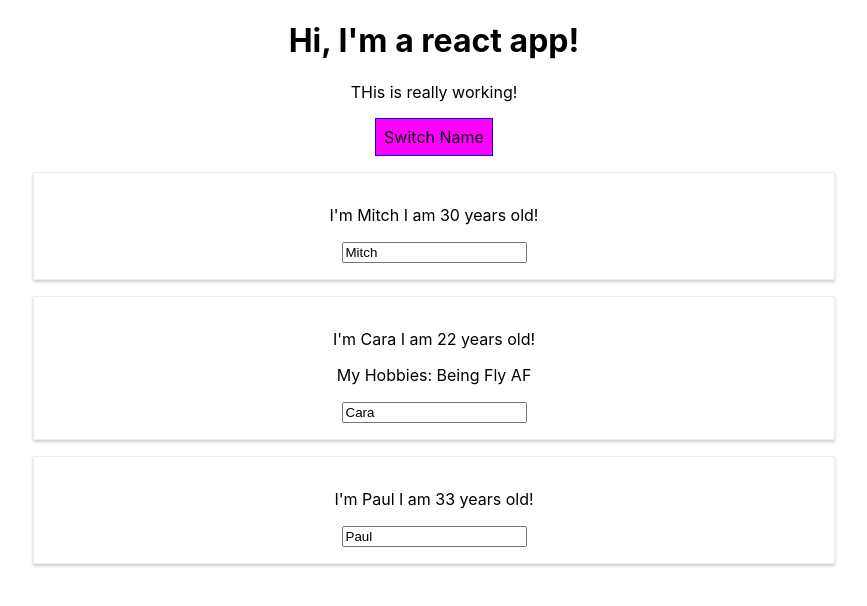
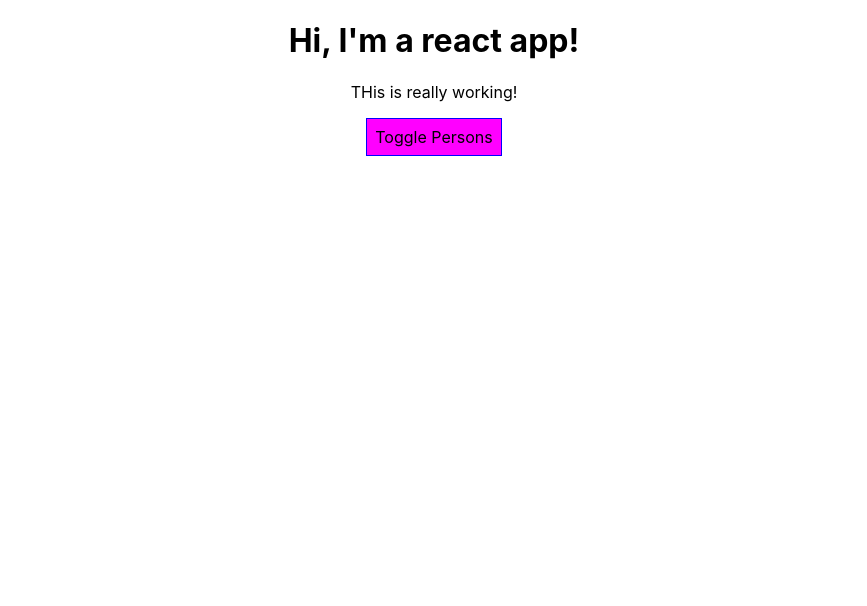
Before and after one commit to Mitch-Tyrer/react_basics, a React (Create React App) app: page / in a window 1280 px wide. Shown: the top 606 px of the page, without its empty margins (206-1073 px from the left). Built offline with nearby package versions, Linux system fonts and the light colour scheme.

Commit message:
added conditions for persons to be rendered by react

```diff
--- a/src/App.js
+++ b/src/App.js
@@ -9,7 +9,8 @@
       { name: "Mitch", age: 30 },
       { name: "Cara", age: 22 },
       { name: "Paul", age: 33 }
-    ]
+    ],
+    showPersons: false
   }
 
   switchNameHandler = (newName) => {
@@ -34,6 +35,11 @@
     });
   }
 
+  togglePersonHandler = () => {
+    const doesShow = this.state.showPersons;
+    this.setState({showPersons: !doesShow});
+  }
+
   render() {
     const style = {
       backgroundColor: "magenta",
@@ -47,10 +53,15 @@
       <div className="App">
         <h1>Hi, I'm a react app!</h1>
         <p>THis is really working!</p>
-        <button style={style} onClick={() => this.switchNameHandler("Mitchell!!!!")}>Switch Name</button>
-        <Person name={this.state.persons[0].name} age={this.state.persons[0].age} />
-        <Person name={this.state.persons[1].name} age={this.state.persons[1].age} click={this.switchNameHandler.bind(this, "A Unicorn!")}>My Hobbies: Being Fly AF</Person>
-        <Person name={this.state.persons[2].name} age={this.state.persons[2].age} changed={this.nameChangedHandler} />
+        <button style={style} onClick={this.togglePersonHandler}>Toggle Persons</button>
+        {
+          this.state.showPersons === true ?
+          <div>
+            <Person name={this.state.persons[0].name} age={this.state.persons[0].age} />
+            <Person name={this.state.persons[1].name} age={this.state.persons[1].age} click={this.switchNameHandler.bind(this, "A Unicorn!")}>My Hobbies: Being Fly AF</Person>
+            <Person name={this.state.persons[2].name} age={this.state.persons[2].age} changed={this.nameChangedHandler} />
+          </div> : null
+        }
       </div>
     );
   }
```
